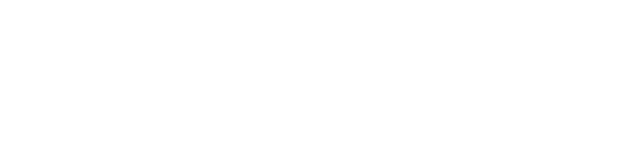
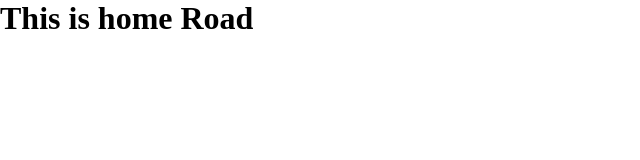
Before and after one commit to RainRahma/Home-road-repo, a plain HTML site: page index.html in a window 1280 px wide. Shown: the whole page, without its empty margins (0-640 px from the left). Drawn offline with Linux system fonts and the light colour scheme.

Commit message:
working on css
another work

```diff
--- /dev/null
+++ b/css/style.css
@@ -0,0 +1,5 @@
+*{
+    margin: 0;
+    padding: 0;
+    box-sizing: border;
+}
--- a/index.html
+++ b/index.html
@@ -5,8 +5,9 @@
     <meta http-equiv="X-UA-Compatible" content="IE=edge">
     <meta name="viewport" content="width=device-width, initial-scale=1.0">
     <title>Home Road Garden</title>
+    <link rel="stylesheet" href="css/style.css">
 </head>
 <body>
-
+    <h1>This is home Road</h1>
 </body>
 </html>
```
